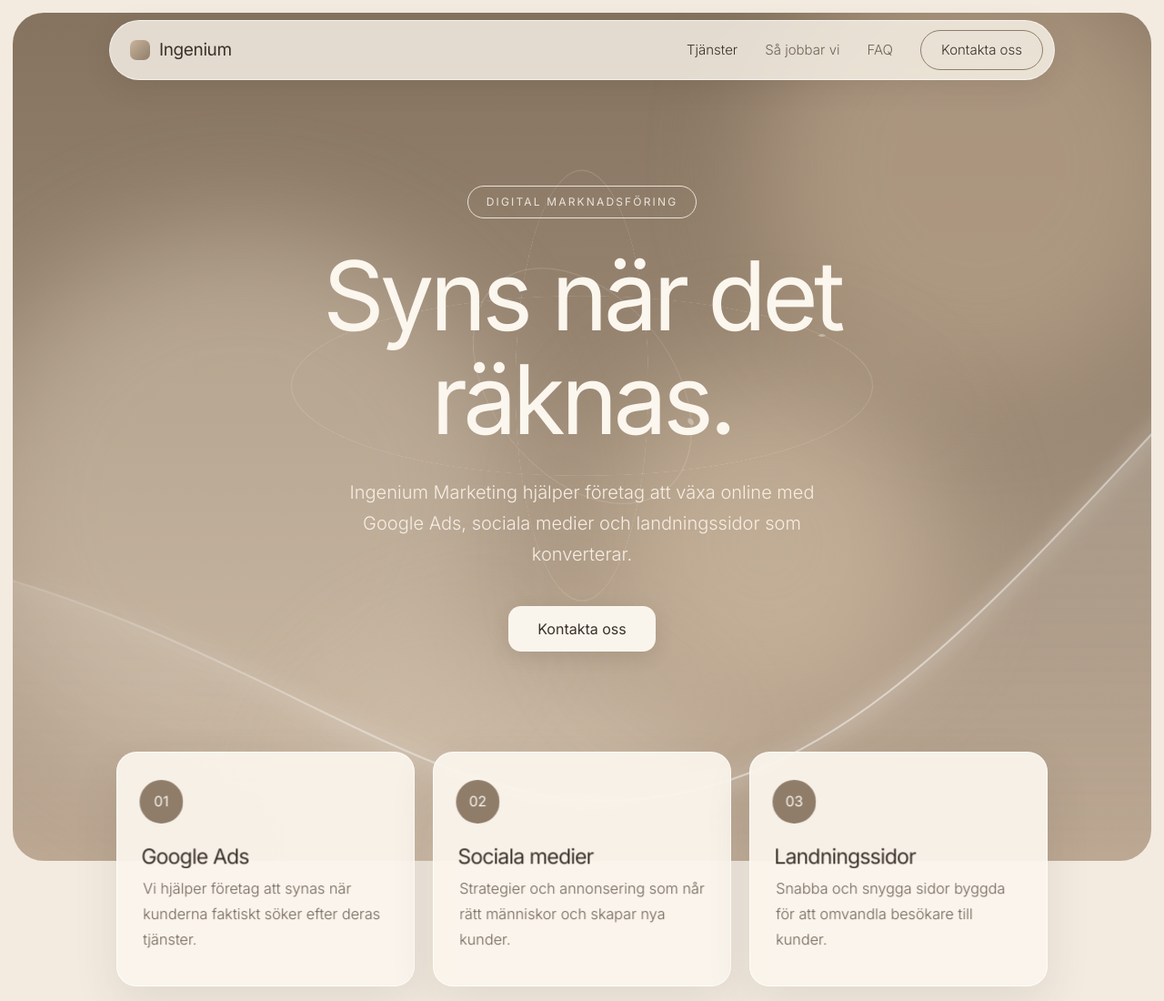
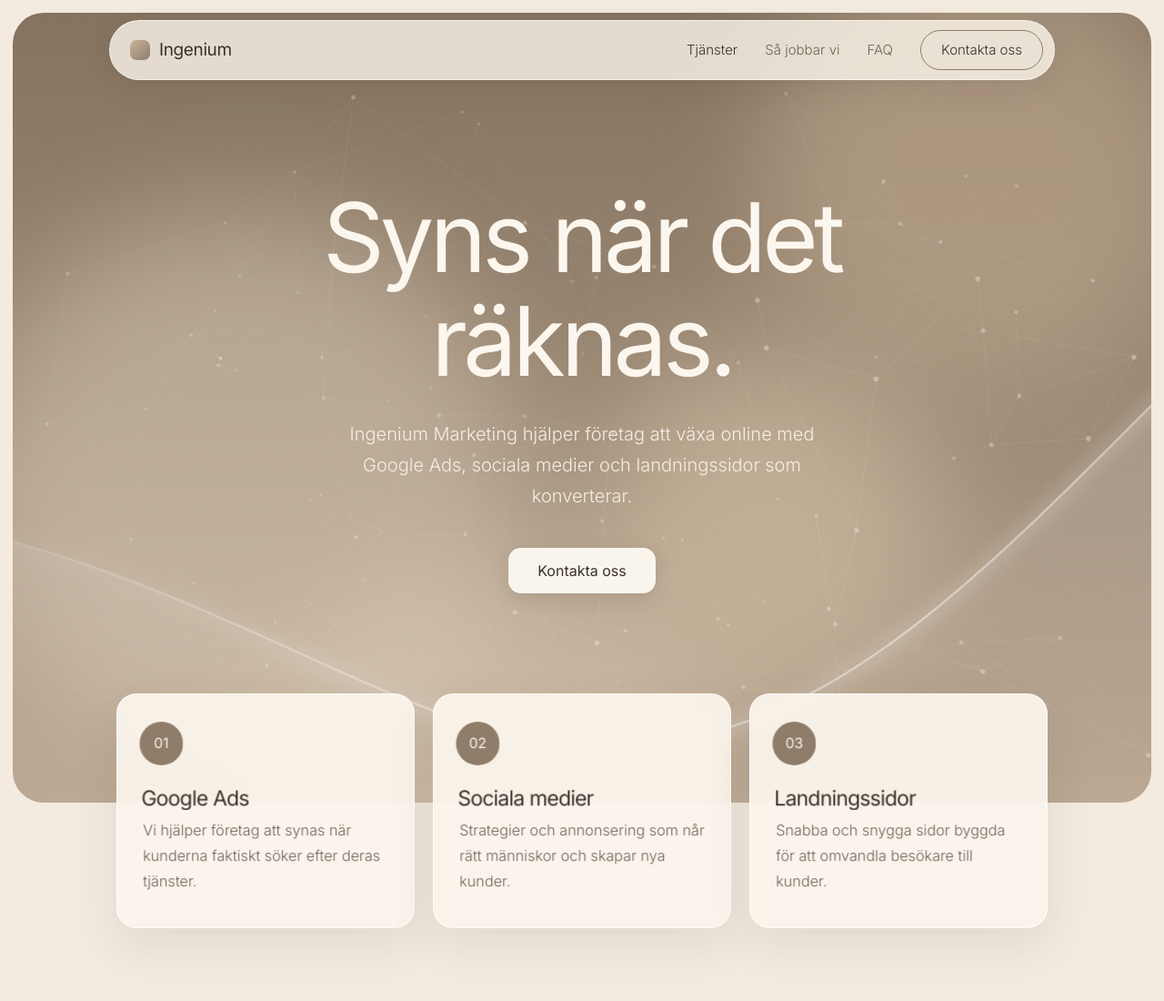
Before and after one commit to timborga-pixel/min-landing-page, a plain HTML site: page index.html in a window 1280 px wide. Shown: the top 1100 px of the page at 91% size. Drawn offline with Linux system fonts and the light colour scheme.

```diff
--- a/index.html
+++ b/index.html
@@ -117,16 +117,7 @@ footer{padding:56px 0;text-align:center;font-size:15px;color:var(--mut)}
 footer a{text-decoration:none}footer a:hover{color:var(--ink)}
 
 /* ===== 3D + INTERAKTION ===== */
-.scene{position:absolute;inset:0;perspective:1100px;pointer-events:none}
-.orbit{position:absolute;left:50%;top:44%;width:min(640px,88vw);aspect-ratio:1;transform:translate(-50%,-50%);transform-style:preserve-3d;opacity:.5}
-.orbit i{position:absolute;inset:0;border:1px solid rgba(251,246,238,.45);border-radius:50%}
-.orbit i::after{content:"";position:absolute;left:50%;top:-4px;width:8px;height:8px;margin-left:-4px;border-radius:50%;background:#fbf6ee;opacity:.7}
-.orbit i:nth-child(1){animation:r1 40s linear infinite}
-.orbit i:nth-child(2){inset:13%;animation:r2 32s linear infinite}
-.orbit i:nth-child(3){inset:27%;animation:r3 26s linear infinite}
-@keyframes r1{from{transform:rotateX(72deg) rotateZ(0)}to{transform:rotateX(72deg) rotateZ(360deg)}}
-@keyframes r2{from{transform:rotateY(72deg) rotateZ(0)}to{transform:rotateY(72deg) rotateZ(-360deg)}}
-@keyframes r3{from{transform:rotateX(35deg) rotateY(35deg) rotateZ(0)}to{transform:rotateX(35deg) rotateY(35deg) rotateZ(360deg)}}
+.neural{position:absolute;inset:0;width:100%;height:100%;display:block;pointer-events:none}
 .cur{position:absolute;left:0;top:0;width:340px;height:340px;border-radius:50%;background:radial-gradient(circle,rgba(246,234,219,.2),transparent 65%);pointer-events:none;opacity:0;transition:opacity .6s}
 .card .num{transform:translateZ(36px)}.card h3{transform:translateZ(24px)}.card p{transform:translateZ(12px)}
 .step{perspective:600px}
@@ -139,7 +130,7 @@ footer a{text-decoration:none}footer a:hover{color:var(--ink)}
 /* ===== SCROLL-ANIMATION ===== */
 .js .rv{opacity:0;transform:perspective(900px) translateY(34px) rotateX(9deg);transition:opacity .9s ease var(--d,0s),transform .9s cubic-bezier(.16,1,.3,1) var(--d,0s)}
 .js .rv.in{opacity:1;transform:none}
-@media (prefers-reduced-motion:reduce){.js .rv{opacity:1;transform:none;transition:none}.lava i,.glow svg,.orbit i{animation:none}}
+@media (prefers-reduced-motion:reduce){.js .rv{opacity:1;transform:none;transition:none}.lava i,.glow svg{animation:none}}
 
 /* ===== MOBIL ===== */
 @media (max-width:860px){
@@ -183,10 +174,9 @@ footer a{text-decoration:none}footer a:hover{color:var(--ink)}
     <path d="M-50 190 C250 250 430 380 620 380 C850 380 1000 250 1250 40" fill="none" stroke="url(#st)" stroke-width="6" filter="url(#bl)" vector-effect="non-scaling-stroke"/>
     <path d="M-50 190 C250 250 430 380 620 380 C850 380 1000 250 1250 40" fill="none" stroke="url(#st)" stroke-width="2" vector-effect="non-scaling-stroke"/>
   </svg></div>
-  <div class="scene" aria-hidden="true"><div class="orbit"><i></i><i></i><i></i></div></div>
+  <canvas class="neural" aria-hidden="true"></canvas>
   <i class="cur" aria-hidden="true"></i>
   <div class="wrap">
-    <span class="eyebrow">Digital marknadsföring</span>
     <h1>Syns när det räknas.</h1>
     <p class="sub">Ingenium Marketing hjälper företag att växa online med Google Ads, sociala medier och landningssidor som konverterar.</p>
     <a href="#kontakt" class="btn">Kontakta oss</a>
@@ -286,14 +276,13 @@ if(mouse&&!reduce){
     el.addEventListener("mousemove",function(e){var r=el.getBoundingClientRect();el.style.translate=((e.clientX-r.left-r.width/2)*.25)+"px "+((e.clientY-r.top-r.height/2)*.35)+"px"});
     el.addEventListener("mouseleave",function(){el.style.translate=""});
   });
-  var hero=document.querySelector(".hero"),orbit=hero.querySelector(".orbit"),glow=hero.querySelector(".glow"),hw=hero.querySelector(".wrap"),cur=hero.querySelector(".cur");
+  var hero=document.querySelector(".hero"),glow=hero.querySelector(".glow"),hw=hero.querySelector(".wrap"),cur=hero.querySelector(".cur");
   var px=0,py=0,sx=0,sy=0,cx=0,cy=0,qx=0,qy=0;
   hero.addEventListener("mousemove",function(e){var r=hero.getBoundingClientRect();px=(e.clientX-r.left)/r.width-.5;py=(e.clientY-r.top)/r.height-.5;cx=e.clientX-r.left;cy=e.clientY-r.top;cur.style.opacity=1});
   hero.addEventListener("mouseleave",function(){px=0;py=0;cur.style.opacity=0});
   (function tick(){
     sx+=(px-sx)*.06;sy+=(py-sy)*.06;qx+=(cx-qx)*.1;qy+=(cy-qy)*.1;
     var sc=Math.min(scrollY,800);
-    orbit.style.transform="translate(-50%,-50%) rotateX("+(-sy*24)+"deg) rotateY("+(sx*28)+"deg)";
     glow.style.transform="translate3d("+(sx*-26)+"px,"+(sy*-12)+"px,0)";
     hw.style.transform="translate3d("+(sx*10)+"px,"+(sy*8+sc*.12)+"px,0)";
     hw.style.opacity=Math.max(0,1-sc/900);
@@ -301,6 +290,95 @@ if(mouse&&!reduce){
     requestAnimationFrame(tick);
   })();
 }
+
+// Neurosignaler: ett nätverk i hjärnform som tänder upp när signaler passerar
+(function(){
+  var hero=document.querySelector(".hero"),cv=hero.querySelector(".neural"),ctx=cv.getContext("2d");
+  var still=matchMedia("(prefers-reduced-motion: reduce)").matches;
+  var W=0,H=0,F=1,nodes=[],edges=[],adj=[],pulses=[],vis=true,raf=0,last=0,spawnAt=0,hoverAt=0,mx=-999,my=-999,tgx=0,tgy=0,gx=0,gy=0,timer;
+  function brain(u,v){var l=(u+.47)/.52,r=(u-.47)/.52,y=v/.82;return Math.abs(u)>.04&&(l*l+y*y<1||r*r+y*y<1)}
+  function build(){
+    var r=hero.getBoundingClientRect(),d=Math.min(window.devicePixelRatio||1,2);
+    W=r.width;H=r.height;cv.width=W*d;cv.height=H*d;ctx.setTransform(d,0,0,d,0,0);F=W*1.1;
+    var n=Math.round(Math.min(110,Math.max(45,W*H/12000)));
+    nodes=[];edges=[];adj=[];pulses=[];
+    while(nodes.length<n){
+      var u=Math.random()*2-1,v=Math.random()*2-1;
+      if(nodes.length>n*.8||brain(u,v))nodes.push({x:u*W*.47,y:v*H*.46,z:(Math.random()-.5)*W*.35,ch:0});
+    }
+    var seen={},lim=W*.22;
+    nodes.forEach(function(a,i){
+      adj[i]=adj[i]||[];
+      nodes.map(function(b,j){return {j:j,d:Math.pow(a.x-b.x,2)+Math.pow(a.y-b.y,2)+Math.pow(a.z-b.z,2)}})
+        .sort(function(p,q){return p.d-q.d}).slice(1,4).forEach(function(o){
+          if(o.d>lim*lim)return;
+          var k=i<o.j?i+"-"+o.j:o.j+"-"+i;if(seen[k])return;seen[k]=1;
+          edges.push([i,o.j]);adj[i].push(o.j);(adj[o.j]=adj[o.j]||[]).push(i);
+        });
+    });
+    draw(0);
+  }
+  function project(a,b){
+    var ca=Math.cos(a),sa=Math.sin(a),cb=Math.cos(b),sb=Math.sin(b);
+    nodes.forEach(function(n){
+      var x=n.x*ca+n.z*sa,z=-n.x*sa+n.z*ca,y=n.y*cb-z*sb,z2=n.y*sb+z*cb,s=F/(F+z2);
+      n.px=W/2+x*s;n.py=H/2+y*s;n.k=Math.max(0,Math.min(1,(s-.8)/.4));
+    });
+  }
+  function draw(tt){
+    project(still?0:Math.sin(tt*.00018)*.35+gx*.5,gy*.3);
+    ctx.clearRect(0,0,W,H);ctx.lineWidth=1;
+    edges.forEach(function(e){
+      var p=nodes[e[0]],q=nodes[e[1]],al=.035+.05*(p.k+q.k)/2+.12*Math.max(p.ch,q.ch);
+      ctx.strokeStyle="rgba(251,246,238,"+al+")";ctx.beginPath();ctx.moveTo(p.px,p.py);ctx.lineTo(q.px,q.py);ctx.stroke();
+    });
+    nodes.forEach(function(n){
+      var r=1.2+1.6*n.k+3.5*n.ch;
+      ctx.fillStyle=n.ch>.05?"rgba(255,238,214,"+(.15+.75*n.ch)+")":"rgba(251,246,238,"+(.12+.2*n.k)+")";
+      ctx.beginPath();ctx.arc(n.px,n.py,r,0,6.2832);ctx.fill();
+      if(n.ch>.08){ctx.strokeStyle="rgba(255,238,214,"+(.45*n.ch)+")";ctx.beginPath();ctx.arc(n.px,n.py,r+4+(1-n.ch)*12,0,6.2832);ctx.stroke()}
+    });
+    pulses.forEach(function(p){
+      var A=nodes[p.a],B=nodes[p.b],t0=Math.max(0,p.t-.12),
+          x=A.px+(B.px-A.px)*p.t,y=A.py+(B.py-A.py)*p.t,x0=A.px+(B.px-A.px)*t0,y0=A.py+(B.py-A.py)*t0;
+      ctx.strokeStyle="rgba(255,240,220,.22)";ctx.lineWidth=1.2;ctx.beginPath();ctx.moveTo(x0,y0);ctx.lineTo(x,y);ctx.stroke();ctx.lineWidth=1;
+      ctx.fillStyle="rgba(255,246,234,.45)";ctx.beginPath();ctx.arc(x,y,1.7,0,6.2832);ctx.fill();
+    });
+  }
+  function spawn(a,g,ex){
+    var l=(adj[a]||[]).filter(function(j){return j!==ex});if(!l.length)l=adj[a]||[];
+    if(!l.length||pulses.length>14)return;
+    pulses.push({a:a,b:l[Math.floor(Math.random()*l.length)],t:0,sp:.0014+Math.random()*.001,g:g});
+  }
+  function step(now,dt){
+    if(now>spawnAt){spawnAt=now+1100+Math.random()*1300;var s=Math.floor(Math.random()*nodes.length);nodes[s].ch=1;spawn(s,0)}
+    var cur=pulses;pulses=[];
+    cur.forEach(function(p){
+      p.t+=p.sp*dt;
+      if(p.t<1){pulses.push(p);return}
+      nodes[p.b].ch=.85;
+      if(p.g<3&&Math.random()<.6-.18*p.g)spawn(p.b,p.g+1,p.a);
+    });
+    nodes.forEach(function(n,i){
+      n.ch=Math.max(0,n.ch-dt*.0016);
+      if(mx>-900){var dx=n.px-mx,dy=n.py-my;if(dx*dx+dy*dy<6400){n.ch=Math.max(n.ch,.35);if(now>hoverAt&&Math.random()<.02){hoverAt=now+500;spawn(i,2)}}}
+    });
+  }
+  function loop(now){
+    raf=0;if(!vis)return;
+    var dt=Math.min(50,now-last||16);last=now;
+    gx+=(tgx-gx)*.05;gy+=(tgy-gy)*.05;
+    step(now,dt);draw(now);
+    raf=requestAnimationFrame(loop);
+  }
+  build();
+  new ResizeObserver(function(){clearTimeout(timer);timer=setTimeout(build,150)}).observe(hero);
+  if(still)return;
+  hero.addEventListener("mousemove",function(e){var r=hero.getBoundingClientRect();mx=e.clientX-r.left;my=e.clientY-r.top;tgx=mx/W-.5;tgy=my/H-.5});
+  hero.addEventListener("mouseleave",function(){mx=-999;my=-999;tgx=0;tgy=0});
+  new IntersectionObserver(function(es){vis=es[0].isIntersecting;if(vis&&!raf)raf=requestAnimationFrame(loop)}).observe(hero);
+  raf=requestAnimationFrame(loop);
+})();
 
 // Formulär
 var form=document.getElementById("contact-form"),msg=document.getElementById("form-message");
```
